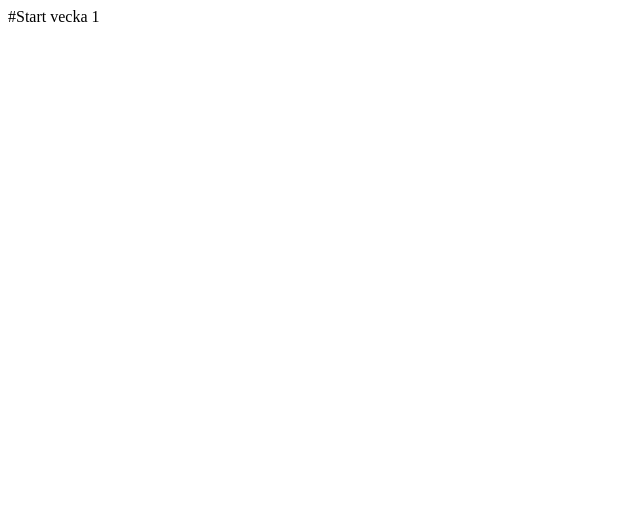
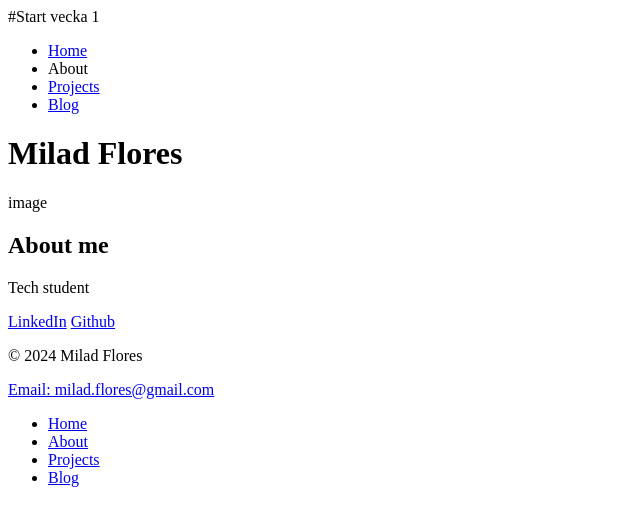
Before and after one commit to Uknownpotato/Webbutveckling_UI_UX, a plain HTML site: page index.html in a window 1280 px wide. Shown: the whole page, without its empty margins (0-640 px from the left). Drawn offline with Linux system fonts and the light colour scheme.

Commit message:
Update index.html

```diff
--- a/index.html
+++ b/index.html
@@ -1 +1,49 @@
 #Start vecka 1
+<!DOCTYPE html>
+<html lang="en">
+  <head>
+    <title>Milad Flores | Embedded Software Engineer</title>
+    <meta charset="UTF-8">
+  </head>
+
+  <body>
+    <header>
+      <nav id="header-nav">
+        <ul>
+          <li><a href="#">Home</a></li>
+          <li><a hred="#">About</a></li>
+          <li><a href="#">Projects</a></li>
+          <li><a href="#">Blog</a></li>
+        </ul>
+      </nav>
+    </header>
+
+    <main>
+      <h1>Milad Flores</h1>
+      <p>image</p>
+      <h2>About me</h2>
+      <p>Tech student</p>
+    </main>
+
+    <footer>
+      <section id="social-links">
+        <a href="linkedin.com" target="_blank">LinkedIn</a>
+        <a href="github.com" target="_blank">Github</a>
+      </section>
+
+      <section id="contact-info">
+        <p>&copy; 2024 Milad Flores</p>
+        <p><a href="mailto:milad.flores@gmail.com">Email: milad.flores@gmail.com</a></p>
+      </section>
+
+      <nav id="footer-nav">
+        <ul>
+          <li><a href="#">Home</a></li>
+          <li><a href="#">About</a></li>
+          <li><a href="#">Projects</a></li>
+          <li><a href="#">Blog</a></li>
+        </ul>
+      </nav>
+    </footer>
+  </body>
+</html>
```
